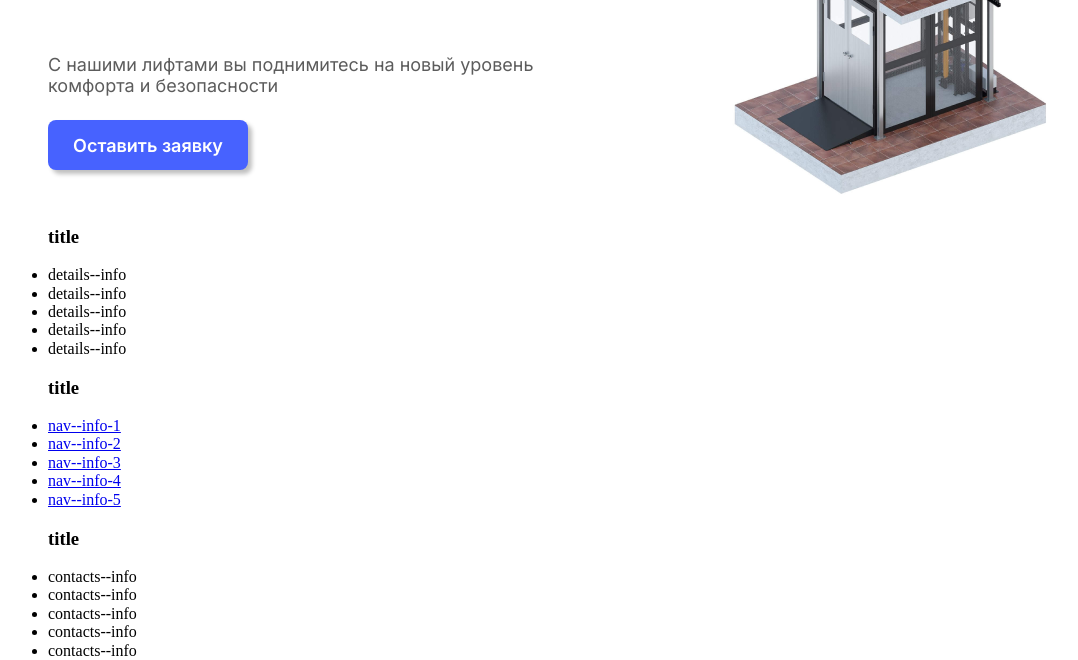
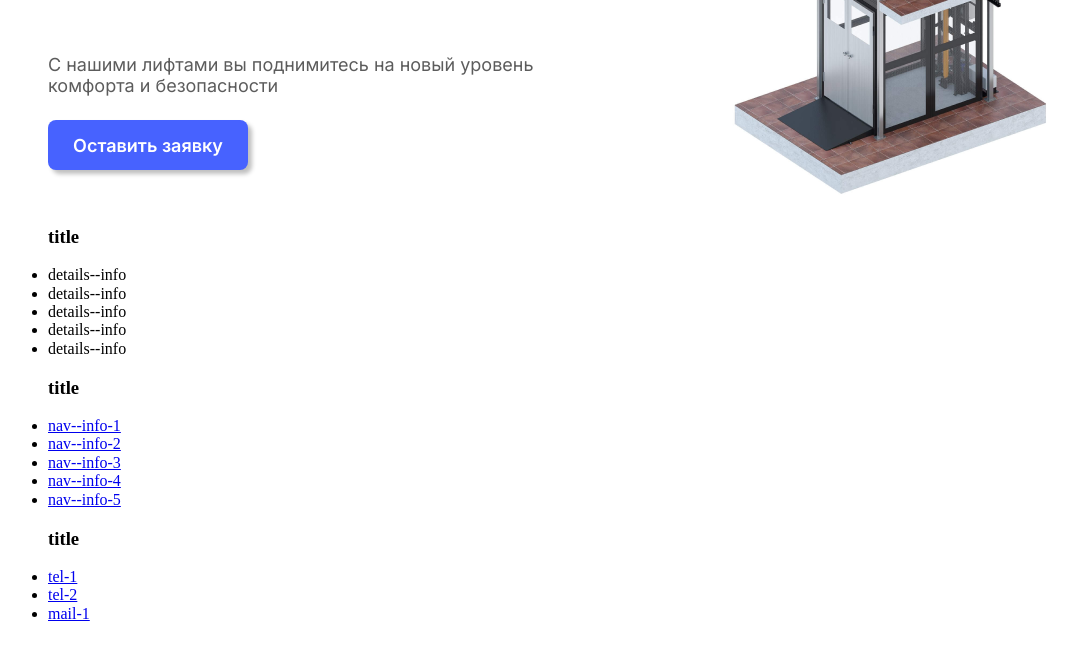
Before and after one commit to kiriotis/LK_ExportLift, a plain HTML site: page main_ExportLift/index.html in a window 1280 px wide. Shown: the part 515-1175 px from the top of the page, without its empty margins (32-1110 px from the left). After the commit the page ends 1138 px from the top, so only its background shows below. Drawn offline with Linux system fonts and the light colour scheme.

Commit message:
feat: add tel n mailto href

```diff
--- a/main_ExportLift/index.html
+++ b/main_ExportLift/index.html
@@ -126,11 +126,9 @@
             <div class="footer__contacts">
                 <h3 class="footer__contacts-title">title</h3>
                 <ul class="footer__contacts--info">
-                    <li class="info--item">contacts--info</li>
-                    <li class="info--item">contacts--info</li>
-                    <li class="info--item">contacts--info</li>
-                    <li class="info--item">contacts--info</li>
-                    <li class="info--item">contacts--info</li>
+                    <li class="info--item"><a href="tel:" class="info--link">tel-1</a></li>
+                    <li class="info--item"><a href="tel:" class="info--link">tel-2</a></li>
+                    <li class="info--item"><a href="mailto:" class="info--link">mail-1</a></li>
                 </ul>
             </div>
         </div>
```
